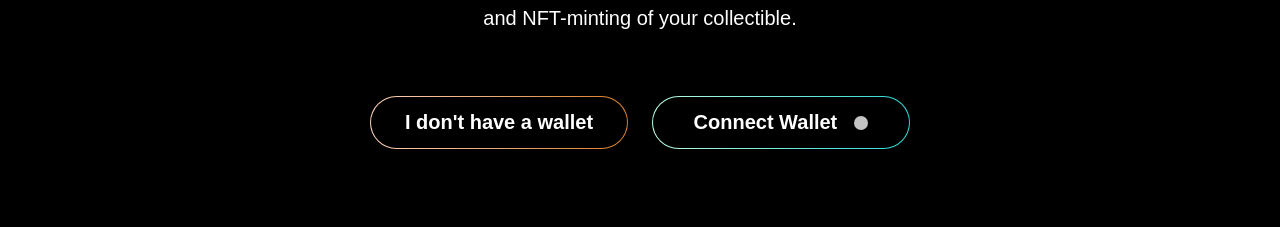
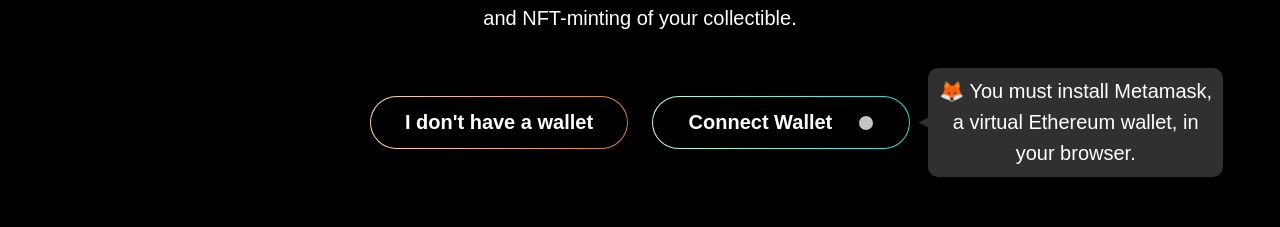
Before and after one commit to beckett-media/vulcan-vaulting-app, a React (Create React App) app: page /deposit in a window 1280 px wide. Both pictures are taken after a click on the button "Connect Wallet". Shown: the part 310-537 px from the top of the page. Built offline with nearby package versions, Linux system fonts and the light colour scheme; no server answers; a web font is replaced by a local one; what aws-amplify would draw is missing.

Commit message:
continued styling and added tooltip

```diff
--- a/src/index.scss
+++ b/src/index.scss
@@ -87,8 +87,9 @@ table {
 	--green-dark: #2BD9D5;
 	--orange-light: #FDD3BB;
 	--orange-dark: #D97F2B;
+	--blue-dark: #161618;
 	--grey: #c4c4c4;
-	--blue-dark: #161618;
+	--grey-dark: #303030;
 }
 
 body {
@@ -207,6 +208,18 @@ body {
 	&__block {
 		display: block;
 	}
+
+	&__relative {
+		position: relative;
+	}
+
+	&__absolute {
+		position: absolute;
+	}
+
+	&__hide {
+		display: none;
+	}
 }
 
 .flex {
--- a/src/pages/DepositPage/DepositPage.jsx
+++ b/src/pages/DepositPage/DepositPage.jsx
@@ -5,40 +5,18 @@ import { connectWallet, getCurrentWalletConnected } from "../../utils/interact";
 import { ReactComponent as Logo } from "../../static/logo.svg";
 
 const DepositPage = () => {
-  const firstNameRef = useRef("");
-  const lastNameRef = useRef("");
   const [walletAddress, setWallet] = useState("");
   const [status, setStatus] = useState("");
+  const [showTooltip, setShowTooltip] = useState(false);
 
-  const formSubmissionHandler = (e) => {
-    e.preventDefault();
-    console.log(firstNameRef.current.value);
-    console.log(lastNameRef.current.value);
-  };
+  console.log(status);
 
   const addWalletListener = async () => {
     if (window.ethereum) {
-      window.ethereum.on("accountsChanged", (accounts) => {
-        if (accounts.length > 0) {
-          setWallet(accounts[0]);
-          setStatus("Write a message in the text-field above.");
-        } else {
-          setWallet("");
-          setStatus("Connect to Metamask using the top-right button.");
-        }
-      });
+      window.ethereum.on("accountsChanged", (accounts) => {});
     } else {
       setStatus(
-        <p>
-          <a
-            target="_blank"
-            rel="noreferrer"
-            href={`https://metamask.io/download.html`}
-          >
-            You must install Metamask, a virtual Ethereum wallet, in your
-            browser.
-          </a>
-        </p>
+        "🦊 You must install Metamask, a virtual Ethereum wallet, in your browser."
       );
     }
   };
@@ -46,7 +24,6 @@ const DepositPage = () => {
   useEffect(() => {
     async function fetchData() {
       const getWallet = await getCurrentWalletConnected();
-      setStatus(getWallet.status);
       setWallet(getWallet.address);
     }
     fetchData();
@@ -54,10 +31,15 @@ const DepositPage = () => {
   }, []);
 
   const connectWalletPressed = async () => {
-    console.log("test");
     const walletResponse = await connectWallet();
-    setStatus(walletResponse.status);
     setWallet(walletResponse.address);
+
+    if (status.length !== 0) {
+      setShowTooltip(true);
+      setTimeout(() => {
+        setShowTooltip(false);
+      }, 3000);
+    }
   };
 
   const onMintPressed = async () => {
@@ -86,7 +68,7 @@ const DepositPage = () => {
             and NFT-minting of your collectible.
           </p>
         </div>
-        <div className="deposit__wallet-buttons">
+        <div className="deposit__wallet-buttons u__relative flex__aic">
           <div className="btn__outline--outer gradient__orange">
             {walletAddress ? (
               <button
@@ -135,6 +117,14 @@ const DepositPage = () => {
               )}
             </button>
           </div>
+          <div
+            className={`deposit__tooltip-wrapper u__absolute flex__aic ${
+              showTooltip ? "u__flex" : "u__hide"
+            }`}
+          >
+            <div className="deposit__tooltip-arrow"></div>
+            <div className="deposit__tooltip ">{status}</div>
+          </div>
         </div>
       </div>
       <div className="deposit__form u__flex flex__jcc">
--- a/src/pages/DepositPage/deposit-page.scss
+++ b/src/pages/DepositPage/deposit-page.scss
@@ -46,8 +46,6 @@
 
   &__btn {
     width: 100%;
-    padding-left: 3.2rem;
-    padding-right: 3.2rem;
   }
 
   &__form {
@@ -55,4 +53,24 @@
     width: 100%;
     padding-bottom: 10rem;
   }
+
+  &__tooltip {
+    background-color: var(--grey-dark);
+    padding: 8px;
+    border-radius: 1rem;
+    width: 29.5rem;
+    text-align: center;
+
+    &-arrow {
+      clip-path: polygon(0% 50%, 100% 0%, 100% 100%);
+      background-color: var(--grey-dark);
+      width: 1rem;
+      height: 1rem;
+
+    }
+
+    &-wrapper{
+      right: -58%;
+    }
+  }
 }
--- a/src/utils/interact.js
+++ b/src/utils/interact.js
@@ -38,9 +38,7 @@ export const connectWallet = async () => {
 };
 
 export const getCurrentWalletConnected = async () => {
-  console.log("test2");
   if (window.ethereum) {
-    console.log("test3");
     try {
       const addressArray = await window.ethereum.request({
         method: "eth_accounts",
@@ -63,7 +61,6 @@ export const getCurrentWalletConnected = async () => {
       };
     }
   } else {
-    console.log("test4");
     return {
       address: "",
       status: (
```
